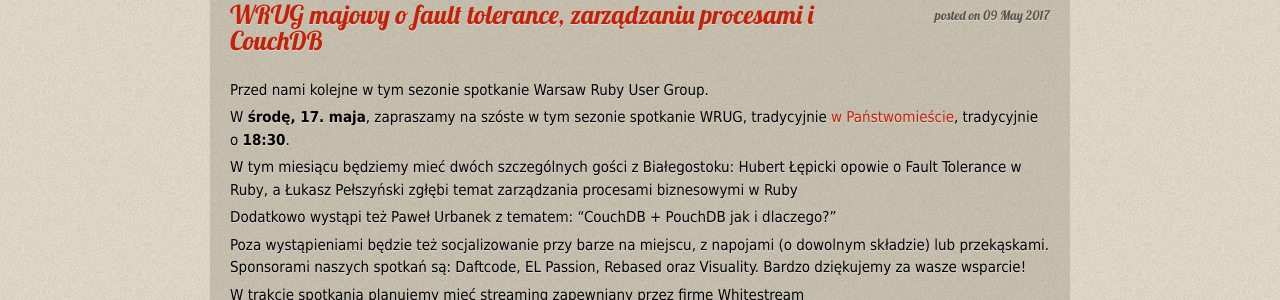
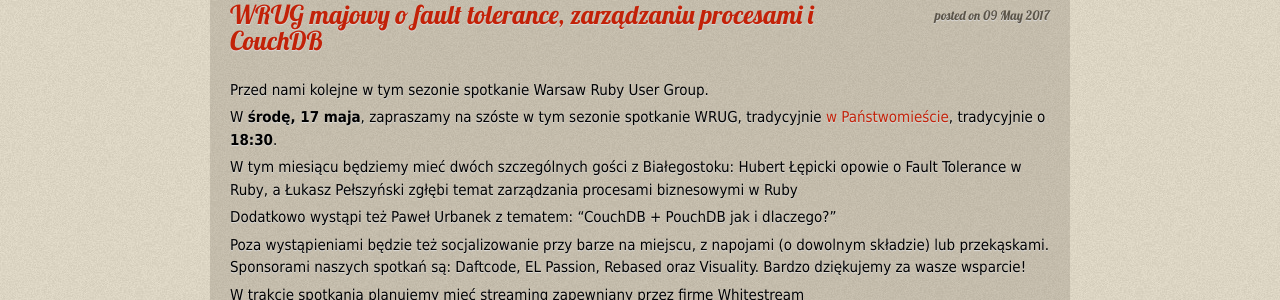
Before and after one commit to wrug/wrug.eu, a Jekyll site: the page built from _posts/2017-05-09-spotkanie-majowe.md, in a window 1280 px wide. Shown: the part 284-584 px from the top of the page. Built offline with Jekyll 4.4.1, drawn with Linux system fonts in a browser that asks for light colours; comment, search, counter and statistics services are not loaded.

Commit message:
May 2017: Satisfy @chastell's linguistic aberrance

```diff
--- a/_posts/2017-05-09-spotkanie-majowe.md
+++ b/_posts/2017-05-09-spotkanie-majowe.md
@@ -5,7 +5,7 @@
 
 Przed nami kolejne w tym sezonie spotkanie Warsaw Ruby User Group.
 
-W **środę, 17. maja**, zapraszamy na szóste w tym sezonie spotkanie
+W **środę, 17 maja**, zapraszamy na szóste w tym sezonie spotkanie
 WRUG, tradycyjnie [w Państwomieście](http://panstwomiasto.pl),
 tradycyjnie o **18:30**.
 
```
